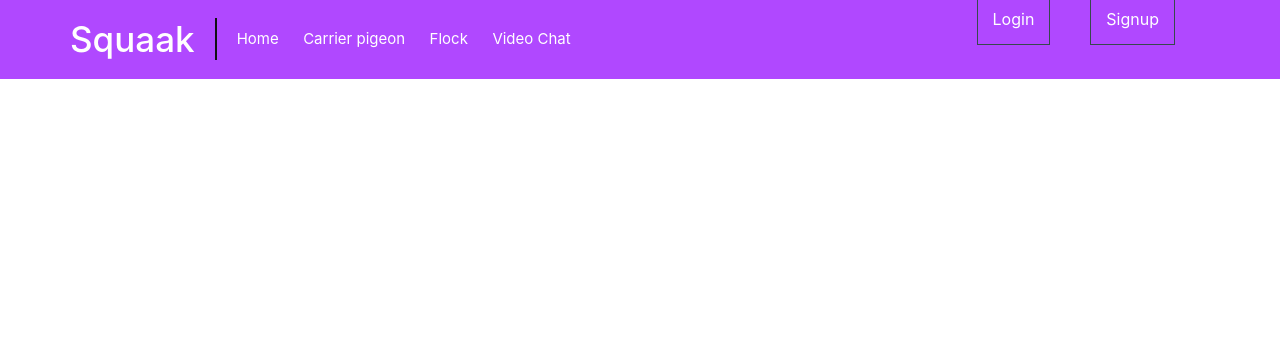
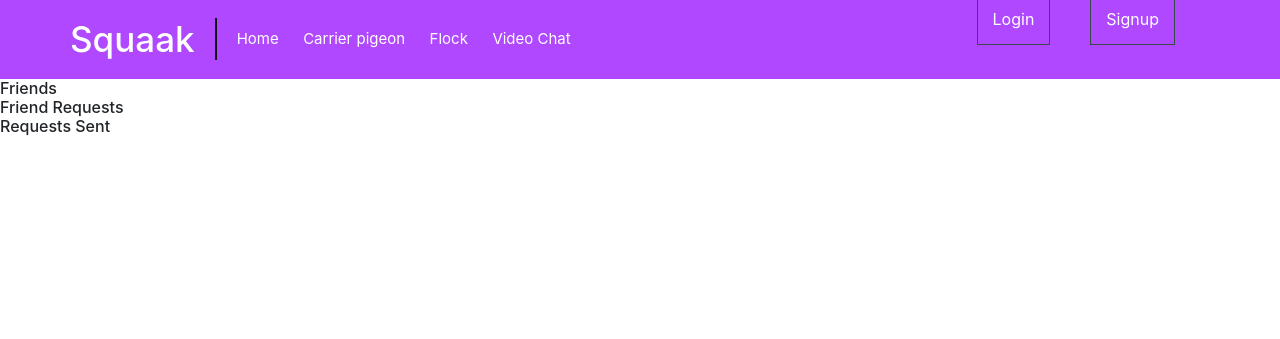
Before and after one commit to KevonneM/Squaak, a Django app: template friend/templates/friends.html in a window 1280 px wide. Shown: the top 339 px of the page. Run offline with Django 3.2, Linux system fonts and the light colour scheme; the template is opened without the code that fills it, so the values that code supplies are empty; some libraries are stand-ins or nearby versions.

Commit message:
Users can now send and accept requests and view friends list.

```diff
--- a/friend/templates/friends.html
+++ b/friend/templates/friends.html
@@ -1 +1,32 @@
 {% extends "base.html" %}
+
+{% block content %}
+
+<div>
+    <h1>Friends</h1>
+    {% for friend in friends %}
+    <h1>{{friend.username}}
+        <a href="{% url 'friend:profile_view' friend.pk %}">View Profile</a>
+    </h1>
+    {% endfor %}
+</div>
+
+<div>
+    <h1>Friend Requests</h1>
+    {% for request in rec_friend_requests %}
+
+    <h1>From: {{request.sender}}
+        <a href="{% url 'friend:accept-friend-request' request.pk %}">Accept Friend Request</a>
+    </h1>
+    {% endfor %}
+</div>
+
+<div>
+    <h1>Requests Sent</h1>
+    {% for sent in sent_friend_requests %}
+    <h1>Sent To: {{sent.receiver}}
+        <a href="#">set up cancel view function</a></h1>
+    {% endfor %}
+</div>
+
+{% endblock content %}
--- a/friend/templates/otherprofile.html
+++ b/friend/templates/otherprofile.html
@@ -14,4 +14,10 @@
   </div>
 </div>
 
+<style>
+  #user-greeting{
+    display: none;
+  }
+</style>
+
 {% endblock content %}
--- a/users/models.py
+++ b/users/models.py
@@ -1,5 +1,6 @@
 from django.db import models
 from django.contrib.auth.models import AbstractUser
+from friend.models import FriendRequest
 
 from django.db.models.signals import post_save
 from django.dispatch import receiver
@@ -10,13 +11,14 @@ from autoslug import AutoSlugField
 # User model inheriting from Django's AbstractUser.
 class CustomUser(AbstractUser):
     age = models.PositiveIntegerField(null=True, blank=True)
+    friends = models.ManyToManyField("CustomUser", blank=True)
 
 class Profile(models.Model):
     user = models.OneToOneField(CustomUser, on_delete=models.CASCADE)
     image = models.ImageField(default='default.jpg', upload_to='profile_pics')
     slug = AutoSlugField(populate_from='user', null=True)
     bio = models.TextField(max_length=250, default='Bio')
-    friends = models.ManyToManyField("Profile", blank=True)
+
 
     def __str__(self):
         return f"{self.user.username}'s Profile"
```
Also changed, not shown: friend/views.py (+8 -2 lines), pages/templates/search.html (+10 -3 lines), db.sqlite3, friend/migrations/0001_initial.py, friend/migrations/0002_initial.py, users/migrations/0001_initial.py.
